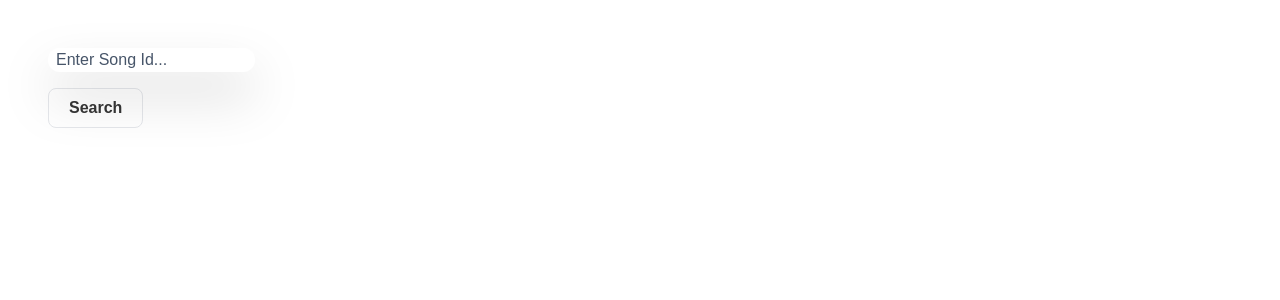
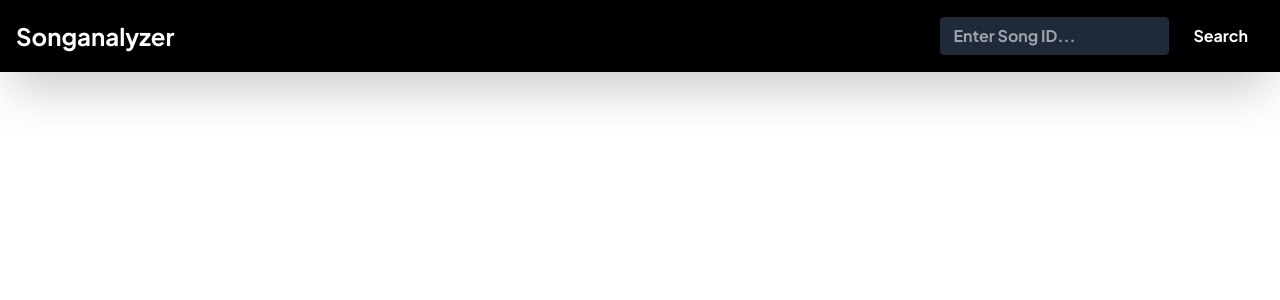
Before and after one commit to mercwrite/Songanalyzer, a Next.js app: page / in a window 1280 px wide. Shown: the top 300 px of the page. Built offline with nearby package versions, Linux system fonts and the light colour scheme.

Commit message:
Reconfigured UI and minor bug fix for token storage

```diff
--- a/package.json
+++ b/package.json
@@ -10,7 +10,6 @@
   },
   "dependencies": {
     "axios": "^1.7.7",
-    "js-cookie": "^3.0.5",
     "next": "14.2.12",
     "react": "^18",
     "react-dom": "^18"
--- a/src/app/SongInfo.js
+++ b/src/app/SongInfo.js
@@ -10,7 +10,7 @@ export default function SongInfo(props){
         <div>
             <h1 className="font-bold">Song: {songName} - {artists}</h1>
             <h1 className="font-bold">Album: {album} </h1>
-            <img src={imgSrc}/>
+            <img src={imgSrc} className=""/>
 
         </div>
     )
--- a/src/app/SongStats.js
+++ b/src/app/SongStats.js
@@ -6,19 +6,19 @@ export default function SongStats(props){
     const mode = props.mode;
 
     return(
-        <div>
-           <h1 className=" text-2xl font-bold">
+        <div className="relative">
+           <p className=" text-4xl font-bold">
             Key: {key}
-           </h1>
-           <h1 className="text-2xl font-bold">
+           </p>
+           <p className="text-4xl font-bold top-2">
             Mode: {mode}
-           </h1>
-           <h1 className="text-2xl font-bold">
+           </p>
+           <p className="text-4xl font-bold">
             BPM: {bpm}
-           </h1>
-           <h1 className="text-2xl font-bold">
+           </p>
+           <p className="text-4xl font-bold">
             Duration: {duration}
-           </h1>
+           </p>
         </div>
     );
 }
--- a/src/app/fetchToken.js
+++ b/src/app/fetchToken.js
@@ -3,7 +3,7 @@ import { cookies } from "next/headers";
 
 export async function fetchSpotifyToken() {
     const cookieStore = cookies();
-    if (!cookieStore.has("spotifyToken")) {
+    if (cookieStore.has("spotifyToken") == false) {
       // Fetch new token if not found in cookies
       const tokenResponse = await fetch('http://localhost:3000/api/spotifyToken',{
             method: 'POST',
@@ -13,8 +13,9 @@ export async function fetchSpotifyToken() {
       });
       if (!tokenResponse.ok) throw new Error('Failed to fetch Spotify token');
       const data = await tokenResponse.json();
+      const age = 3599;
       cookieStore.set("spotifyToken", data.access_token, {
-        expires:data.expires_in,
+        maxAge: age,
         httpOnly: true,
         secure: process.env.NODE_ENV === 'production',
       });
--- a/src/app/globals.css
+++ b/src/app/globals.css
@@ -5,6 +5,13 @@
 :root {
   --background: #ffffff;
   --foreground: #363636;
+}
+
+@font-face {
+  font-family: 'JakartaSans';
+  src: url('./fonts/PlusJakartaSans-Bold.ttf') format('truetype');
+  font-weight: normal;
+  font-style: normal;
 }
 
 @media (prefers-color-scheme: dark) {
@@ -15,9 +22,9 @@
 }
 
 body {
+  @apply font-jakartasans;
   color: var(--foreground);
   background: var(--background);
-  font-family: Arial, Helvetica, sans-serif;
 }
 
 @layer utilities {
--- /dev/null
+++ b/src/app/navbar.js
@@ -0,0 +1,38 @@
+'use client';
+import react from "react";
+import {useState, useEffect} from "react";
+
+export default function NavBar({onSearch}){
+    const [searchQuery, setSearchQuery] = useState('');
+
+    const handleSearch = () =>{
+        onSearch(searchQuery);
+    }
+
+    const handleKeyDown = (e) => {
+      if (e.key === 'Enter') {
+        handleSearch();  // Trigger search when Enter key is pressed
+      }
+    };
+    return (
+        <nav className=" bg-black p-4 flex justify-between items-center shadow-2xl">
+          <div className="text-white text-2xl">Songanalyzer</div>
+          <div className="flex items-center space-x-2">
+            <input
+              type="text"
+              placeholder="Enter Song ID..."
+              value={searchQuery}
+              onChange={(e) => setSearchQuery(e.target.value)}
+              onKeyDown={handleKeyDown}
+              className="shadow appearance-none border outline-gray-800 border-gray-800 rounded w-full py-2 px-3 text-white leading-tight bg-gray-800 transition ease-in-out hover:outline-gray-600 hover:bg-gray-700 focus:outline-white focus:outline-1 focus:transition-all duration-200"
+            />
+            <button
+              onClick={handleSearch}
+              className=" bg-black text-white px-4 py-2 rounded-md"
+            >
+              Search
+            </button>
+          </div>
+        </nav>
+      );
+}
--- a/src/app/page.js
+++ b/src/app/page.js
@@ -1,12 +1,22 @@
-import SongInput from './SongInput';
-import { SessionProvider } from "next-auth/react"
+'use client';
+import SongInput from './songinput';
+import NavBar from './navbar';
+import { useState, useEffect } from 'react';
+import SongDisplay from './songdisplay';
 
 export default function Home() {
 
+    const [searchQuery, setSearchQuery] = useState('');
+    const handleSearch = (query) => {
+        setSearchQuery(query);
+      };
+
     return (
-    <div className='p-12'>
-        <SongInput/>
+    <div>
+        <NavBar onSearch={handleSearch}/>
+        <div className='p-12'>
+            {searchQuery != '' && <SongDisplay songId={searchQuery}/>}
+        </div>
     </div>
-
     );
 }
--- a/src/app/SongInput.js
+++ b/src/app/songdisplay.js
@@ -1,8 +1,7 @@
-'use client'
-import React, { useEffect } from "react";
-import { useState } from "react";
-import SongStats from "./SongStats";
-import SongInfo from "./SongInfo";
+'use client';
+import SongStats from "./songstats";
+import SongInfo from "./songinfo";
+import { useEffect, useState } from "react";
 
 const keys = ['C', 'C#', 'D', 'D#', 'E', 'F', 'F#', 'G', 'G#', 'A', 'A#', 'B'];
 const modes = ["Minor", "Major"];
@@ -16,9 +15,10 @@ function secondsToMinutes(seconds){
     return `${minutes.toString()}:${leadingZero}${remainder.toString()}`;
 }
 
-export default function SongInput(){
+export default function SongDisplay (props){
 
-    const [songId, setSongId] = useState('');
+    const [info, setInfo] = useState(false);
+    const [songId, setSongId] = useState(props.songId);
     const [key, setKey] = useState(null);
     const [bpm, setBpm] = useState(null);
     const [duration, setDuration] = useState(null);
@@ -31,7 +31,7 @@ export default function SongInput(){
     const [trackData, setTrackData] = useState(null);
     const [error, setError] = useState(null);
 
-    async function handleClick () {
+    async function getInfo () {
         //Get Audio analysis information from the api
         fetch('/api/trackAnalysis', {
             method: 'POST',
@@ -64,8 +64,22 @@ export default function SongInput(){
         });
     }
 
+    if(!info){
+        setInfo(true);
+        getInfo();
+
+    }
+
+    useEffect(() =>{
+        if(props.songId != songId){
+            setSongId(props.songId);
+            setInfo(false);
+        }
+    }, [props.songId]);
+
     useEffect(() =>{
         if(analysisData != null && trackData != null){
+            try{
             setKey(keys[analysisData.data.track.key]);
             setBpm(Math.round(analysisData.data.track.tempo))
             setMode(modes[analysisData.data.track.mode])
@@ -74,29 +88,18 @@ export default function SongInput(){
             setSongName(trackData.data.name);
             setArtists(trackData.data.artists);
             setAlbum(trackData.data.album.name);
+            }catch{
+                setError("No data found");
+            }
         }
     }, [analysisData, trackData]);
 
-
-    return(
-        <div>
-            <input type="text"
-            className="flex rounded-xl border-gray-400 drop-shadow-2xl placeholder-slate-600 text-slate-800 placeholder:p-2 text-left"
-            placeholder="Enter Song Id..."
-            value={songId}
-            onChange={(event) => setSongId(event.target.value)}/>
-            <div className="p-2">
+    return (
+        <div className="relative">
+            <div className="absolute left-5">
+                {key !== null && <SongStats songKey={key} bpm={bpm} duration={duration} mode={mode}/>}
             </div>
-            <button
-            className="h-10 font-bold px-5 transition-colors duration-150 border border-bg-sky-500 rounded-lg focus:shadow-outline hover:bg-sky-500 hover:text-bg-sky-100"
-            onClick={handleClick}>
-                Search
-            </button>
-            {error != null && <text>Error: {error}</text>}
-            <div className="p-2">
-            </div>
-            {key !== null && <SongStats songKey={key} bpm={bpm} duration={duration} mode={mode}/>}
-            <div className=" float-right">
+            <div className="absolute right-5">
                 {image != null && <SongInfo img={image} songName={songName} artists={artists} album={album}/>}
             </div>
         </div>
--- a/tailwind.config.js
+++ b/tailwind.config.js
@@ -1,4 +1,5 @@
 /** @type {import('tailwindcss').Config} */
+const defaultTheme = require('tailwindcss/defaultTheme')
 module.exports = {
   content: [
     "./src/pages/**/*.{js,ts,jsx,tsx,mdx}",
@@ -7,6 +8,9 @@ module.exports = {
   ],
   theme: {
     extend: {
+      fontFamily: {
+        jakartasans: ['JakartaSans', 'sans-serif'],
+      },
       colors: {
 
       },
```
Also changed, not shown: src/app/fonts/PlusJakartaSans-Bold.ttf (added), 1 other file (tests, documents, lock files or other folders).
